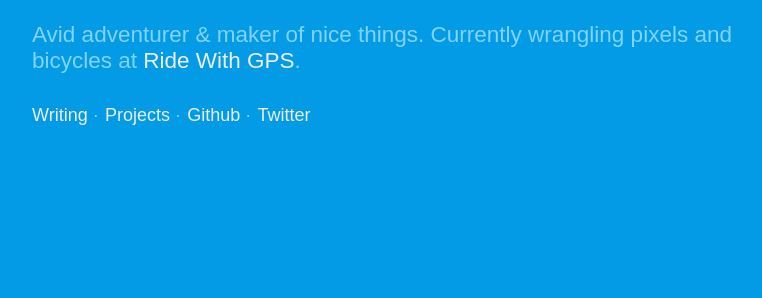
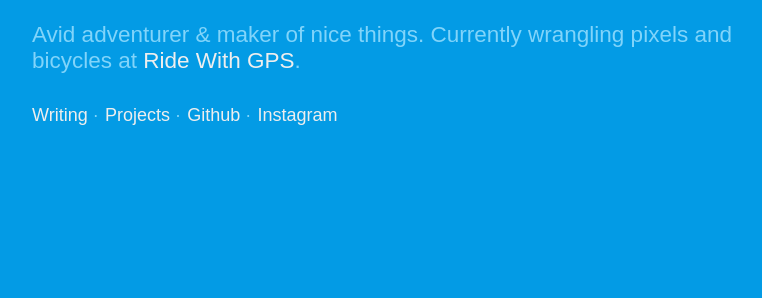
Before and after one commit to qrohlf/qrohlf.github.io, a Jekyll site: the page built from index.html, in a window 1280 px wide and 900 px high. Shown: the part 318-616 px from the top of the window, without its empty margins (258-1020 px from the left). Built offline with Jekyll 4.4.1, drawn with Linux system fonts in a browser that asks for light colours; Markdown is read by kramdown in place of the engine named in the settings; a script that is not in the unit is left out.

Commit message:
nix twitter, link to instagram instead

```diff
--- a/_includes/nav.html
+++ b/_includes/nav.html
@@ -3,6 +3,6 @@
   <li><a href="/writing">Writing</a></li>
   <li><a href="/projects">Projects</a></li>
   <li><a href="https://github.com/qrohlf">Github</a></li>
-  <li><a href="https://twitter.com/qrohlf">Twitter</a></li>
+  <li><a href="https://www.instagram.com/qrohlf/">Instagram</a></li>
   </ul>
 </nav>
```
